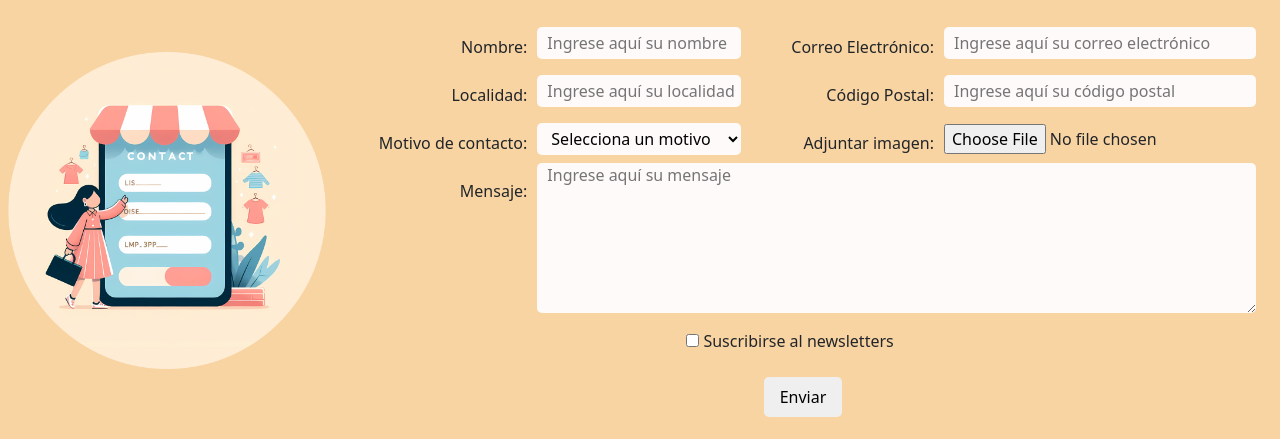
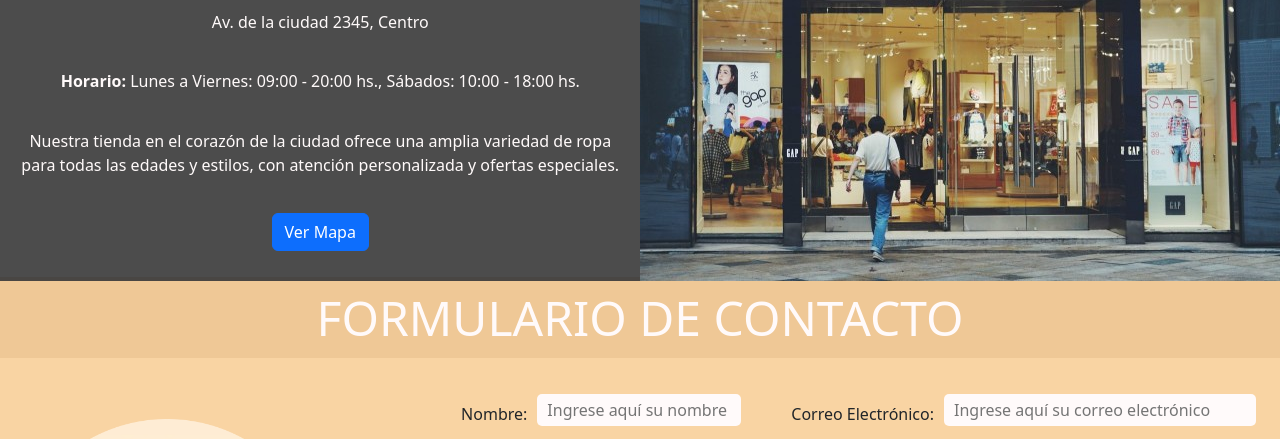
Before and after one commit to FedericoHernanSanchez/CaC-2024-Comision-24131-Grupo-14, a plain HTML site: page index.html in a window 1280 px wide. Shown: the part 539-978 px from the top of the page. Drawn offline with nearby package versions, Linux system fonts and the light colour scheme.

Commit message:
added location section

```diff
--- /dev/null
+++ b/css/location.css
@@ -0,0 +1,87 @@
+/* ==================================== Location ========================================*/
+
+.businessImage {
+  width: 100%;
+}
+
+.businessLocationInfo {
+  padding: 10px;
+  text-align: center;
+}
+
+.businessLocationInfo__title {
+  text-transform: uppercase;
+}
+
+.businessLocationInfo>p>span {
+  font-weight: bold;
+}
+
+/* ==================================== Media queries ========================================*/
+
+@media screen and (min-width: 768px) {
+  .businessLocationContainer {
+    position: relative;
+    overflow: hidden;
+  }
+
+  .businessLocationInfo {
+    position: absolute;
+    bottom: 0;
+    left: 0;
+    max-width: 100%;
+    background-color: rgba(0, 0, 0, 0.7);
+    color: snow;
+    padding: 20px;
+    box-sizing: border-box;
+    transform: translateY(100%);
+  }
+
+  .show {
+    transform: translateY(0);
+    transition: transform 1s ease-out;
+  }
+}
+
+@media screen and (min-width: 1200px) {
+  @keyframes showInfoAnimation {
+    from {
+      transform: translateX(0);
+      left: -50%;
+    }
+
+    to {
+      transform: translateX(50%);
+      left: -25%;
+    }
+  }
+
+  .businessLocationContainer {
+    display: flex;
+    flex-direction: row-reverse;
+    justify-content: center;
+    align-items: center;
+    position: relative;
+    overflow: hidden;
+  }
+
+  .businessImage {
+    width: 50%;
+
+  }
+
+  .businessLocationInfo {
+    display: flex;
+    flex-direction: column;
+    align-items: center;
+    justify-content: space-around;
+    width: 50%;
+    top: 0;
+    left: -50%;
+  }
+
+  .activateAnimation{
+    animation: showInfoAnimation 1s ease-in-out forwards;
+  }
+
+}
--- a/css/main.css
+++ b/css/main.css
@@ -3,5 +3,6 @@
 @import url('./base.css');
 @import url('./header.css');
 @import url('./aboutUs.css');
+@import url('./location.css');
 @import url('./form.css');
 @import url('./footer.css');
--- a/index.html
+++ b/index.html
@@ -60,7 +60,7 @@
               <a class="nav-link" href="#">Productos</a>
             </li>
             <li class="nav-item">
-              <a class="nav-link" href="#">Sucursales</a>
+              <a class="nav-link" href="#businessLocation">Ubicación</a>
             </li>
             <li class="nav-item">
               <a class="nav-link" href="#contactForm">Contacto</a>
@@ -166,6 +166,72 @@
           que te define!"
         </p>
         <p>¡Visítanos y descubre la moda que te define!</p>
+      </div>
+    </section>
+
+    <!-- Sección Ubicación (business location) -->
+    <section id="businessLocation">
+      <div class="container-fluid businessLocationContainer g-0">
+        <img
+          src="./img/store.jpg"
+          alt="Foto de la tienda"
+          class="businessImage"
+        />
+        <div class="container-fluid businessLocationInfo">
+          <h2 class="businessLocationInfo__title">Encontrános en</h2>
+          <p>Av. de la ciudad 2345, Centro</p>
+          <p>
+            <span>Horario:</span> Lunes a Viernes: 09:00 - 20:00 hs., Sábados:
+            10:00 - 18:00 hs.
+          </p>
+          <p>
+            Nuestra tienda en el corazón de la ciudad ofrece una amplia variedad
+            de ropa para todas las edades y estilos, con atención personalizada
+            y ofertas especiales.
+          </p>
+          <button
+            class="btn btn-primary"
+            data-bs-toggle="modal"
+            data-bs-target="#businessLocationModal"
+          >
+            Ver Mapa
+          </button>
+        </div>
+      </div>
+
+      <!-- Modal -->
+      <div
+        class="modal fade"
+        id="businessLocationModal"
+        tabindex="-1"
+        aria-labelledby="businessLocationModalLabel"
+        aria-hidden="true"
+      >
+        <div class="modal-dialog">
+          <div class="modal-content">
+            <div class="modal-header">
+              <h5 class="modal-title" id="businessLocationModalLabel">
+                Zara local store
+              </h5>
+              <button
+                type="button"
+                class="btn-close"
+                data-bs-dismiss="modal"
+                aria-label="Close"
+              ></button>
+            </div>
+            <div class="modal-body">
+              <iframe
+                src="https://www.google.com/maps/embed?pb=!1m18!1m12!1m3!1d3765.023394802519!2d-99.13670668563566!3d19.43074744534998!2m3!1f0!2f0!3f0!3m2!1i1024!2i768!4f13.1!3m3!1m2!1s0x85d1f81dd792bccd%3A0x96a79cf1527d00c5!2sCalle%20Principal%20123%2C%20Centro%2C%20Ciudad%20de%20M%C3%A9xico%2C%20CDMX!5e0!3m2!1ses-419!2smx!4v1648294043569!5m2!1ses-419!2smx"
+                width="100%"
+                height="400"
+                style="border: 0"
+                allowfullscreen=""
+                loading="lazy"
+              ></iframe>
+            </div>
+          </div>
+        </div>
       </div>
     </section>
 
@@ -306,6 +372,7 @@
     </footer>
 
     <!-- Scripts -->
+    <script src="./js/showInfoLocation.js"></script>
     <script src="./js/validateForm.js"></script>
     <!-- Bootstrap -->
     <script
--- /dev/null
+++ b/js/showInfoLocation.js
@@ -0,0 +1,29 @@
+function isElementInViewport(el) {
+  const rect = el.getBoundingClientRect();
+  return (
+    rect.top >= 0 &&
+    rect.left >= 0 &&
+    rect.bottom <=
+      (window.innerHeight || document.documentElement.clientHeight) &&
+    rect.right <= (window.innerWidth || document.documentElement.clientWidth)
+  );
+}
+
+function showInfo() {
+  const businessImage = document.querySelector(".businessImage");
+  const businessLocationInfo = document.querySelector(".businessLocationInfo");
+  if (isElementInViewport(businessImage)) {
+    setTimeout(() => {
+      businessImage.classList.add("activateAnimation");
+      businessLocationInfo.classList.add("activateAnimation");
+      businessLocationInfo.classList.add("show");
+
+    }, 500);
+    window.removeEventListener("scroll", showInfo);
+  }
+}
+
+window.onload = () => {
+  showInfo();
+  window.addEventListener("scroll", showInfo);
+};
--- a/js/validateForm.js
+++ b/js/validateForm.js
@@ -1,4 +1,3 @@
-// Validación simple para el formulario
 function validateForm() {
   const name = document.getElementById("name");
   const location = document.getElementById("location");
```
Also changed, not shown: img/store.jpg (added).
